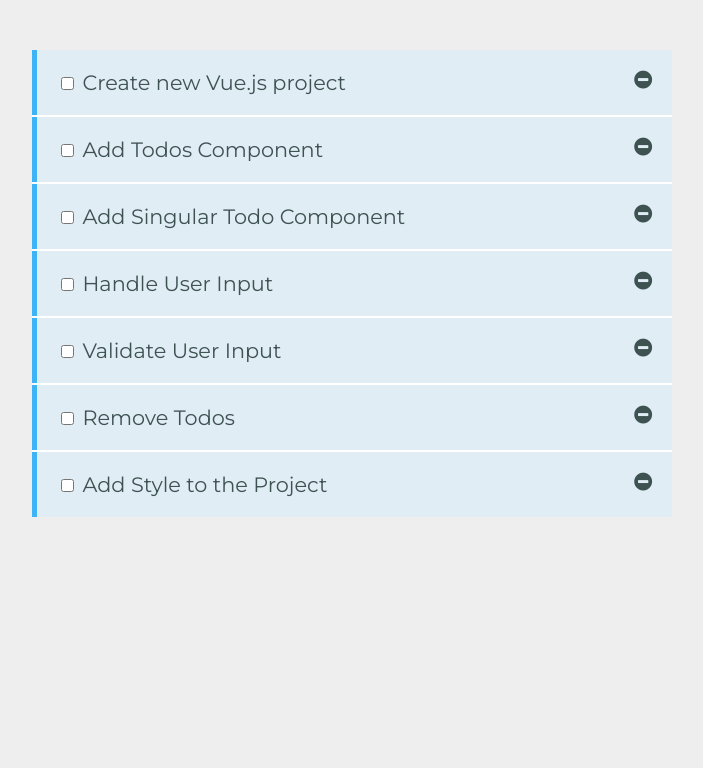
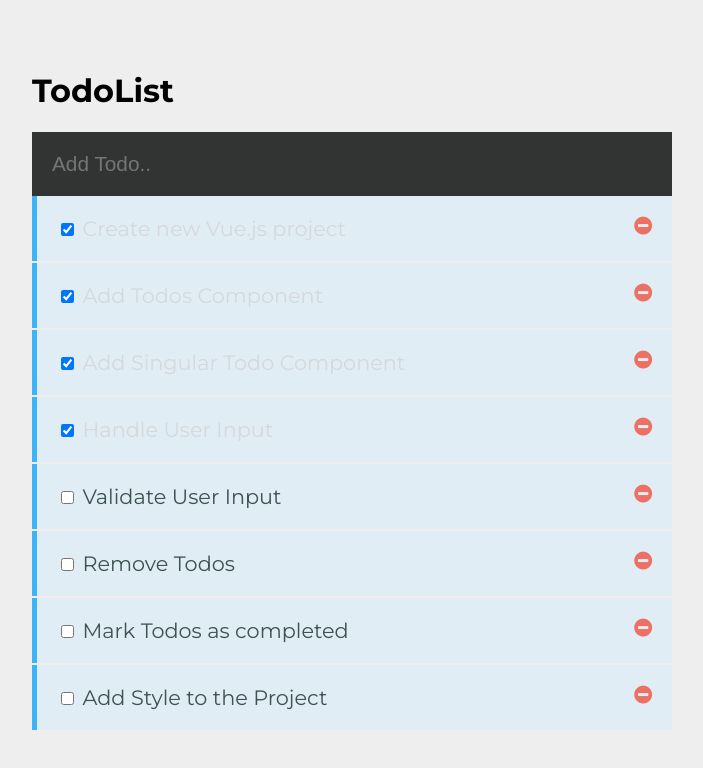
Before and after one commit to andrewr224/too-doo, a Vue app: page / in a window 1280 px wide. Shown: the top 768 px of the page, without its empty margins (288-991 px from the left). Built offline with nearby package versions, Linux system fonts and the light colour scheme; a small style sheet from the web is missing.

Commit message:
Handle User Input :fishing_pole_and_fish:

```diff
--- a/src/App.vue
+++ b/src/App.vue
@@ -1,14 +1,16 @@
 <template>
   <div id="app">
+    <h1>TodoList</h1>
+
     <Todos />
   </div>
 </template>
 
 <script>
-import Todos from './components/Todos'
+import Todos from "./components/Todos"
 
 export default {
-  name: 'app',
+  name: "app",
   components: {
     Todos
   }
@@ -16,9 +18,9 @@
 </script>
 
 <style>
-@import url('https://fonts.googleapis.com/css?family=Montserrat:400,700');
-@import "https://maxcdn.bootstrapcdn.com/font-awesome/4.7.0/css/font-awesome.min.css";
-@import "https://cdn.jsdelivr.net/npm/animate.css@3.5.1";
+@import url("https://fonts.googleapis.com/css?family=Montserrat:400,700");
+@import url("https://maxcdn.bootstrapcdn.com/font-awesome/4.7.0/css/font-awesome.min.css");
+@import url("https://cdn.jsdelivr.net/npm/animate.css@3.5.1");
 
 body {
   background-color: #EEEEEE;
--- /dev/null
+++ b/src/components/AddTodo.vue
@@ -0,0 +1,55 @@
+<template>
+<div class="add-todo">
+  <form @submit.prevent="addTodo">
+    <input name="title" v-model="title" type="text" placeholder="Add Todo.."/>
+  </form>
+</div>
+</template>
+
+<script>
+export default {
+  name: "AddTodo",
+  data() {
+    return {
+      title: ""
+    }
+  },
+  methods: {
+    addTodo(e) {
+      e.preventDefault()
+
+      const newTodo = {
+        title: this.title,
+        completed: false
+      }
+
+      this.title = ""
+
+      this.$emit("add-todo", newTodo)
+    }
+  }
+}
+</script>
+
+<style scoped>
+.add-todo {
+  background: #fff;
+}
+
+input {
+  width: calc(100% - 40px);
+  border: 0;
+  padding: 20px;
+  font-size: 1.3em;
+  background-color: #323333;
+  color: #687F7F;
+}
+
+.alert {
+  background: #fdf2ce;
+  font-weight: bold;
+  display: inline-block;
+  padding: 5px;
+  margin-top: -20px;
+}
+</style>
--- a/src/components/Todo.vue
+++ b/src/components/Todo.vue
@@ -1,8 +1,8 @@
 <template>
-<div class="todo">
+<div class="todo" v-bind:class="{'completed':todo.completed}">
   <li>
-    <input type="checkbox" v-on:change="markComplete">
-    {{ todo.todo }}
+    <input type="checkbox" v-on:change="markComplete" v-bind:checked="todo.completed">
+    {{ todo.title }}
     <i class="fa fa-minus-circle" v-on:click="remove"></i>
   </li>
 </div>
@@ -38,9 +38,14 @@
 i {
   float: right;
   cursor: pointer;
+  color: #EC7063;
+}
+
+input {
+  padding: 15px;
 }
 
 .completed {
-  text-decoration: line-through;
+  color: #D5D8DC;
 }
 </style>
--- a/src/components/Todos.vue
+++ b/src/components/Todos.vue
@@ -1,5 +1,7 @@
 <template>
-<div class="todos holder">
+<div class="todos">
+  <AddTodo v-on:add-todo="addTodo" />
+
   <ul :key="todo.id" v-for="todo in todos">
     <Todo :todo="todo" />
   </ul>
@@ -7,24 +9,32 @@
 </template>
 
 <script>
+import AddTodo from "./AddTodo"
 import Todo from "./Todo"
 
 export default {
   name: "Todos",
   components: {
+    AddTodo,
     Todo
   },
   data() {
     return {
       todos: [
-        { "todo": "Create new Vue.js project" },
-        { "todo": "Add Todos Component" },
-        { "todo": "Add Singular Todo Component" },
-        { "todo": "Handle User Input" },
-        { "todo": "Validate User Input" },
-        { "todo": "Remove Todos" },
-        { "todo": "Add Style to the Project" }
+        { "title": "Create new Vue.js project", "completed": true },
+        { "title": "Add Todos Component", "completed": true },
+        { "title": "Add Singular Todo Component", "completed": true },
+        { "title": "Handle User Input", "completed": true },
+        { "title": "Validate User Input", "completed": false },
+        { "title": "Remove Todos", "completed": false },
+        { "title": "Mark Todos as completed", "completed": false },
+        { "title": "Add Style to the Project", "completed": false }
       ]
+    }
+  },
+  methods: {
+    addTodo(newTodo) {
+      this.todos.push(newTodo)
     }
   }
 }
@@ -32,11 +42,6 @@
 
 <!-- Add "scoped" attribute to limit CSS to this component only -->
 <style scoped>
-
-.holder {
-  background: #fff;
-}
-
 ul {
   margin: 0;
   padding: 0;
@@ -52,21 +57,4 @@
 .container {
   box-shadow: 0px 0px 40px lightgray;
 }
-
-input {
-  width: calc(100% - 40px);
-  border: 0;
-  padding: 20px;
-  font-size: 1.3em;
-  background-color: #323333;
-  color: #687F7F;
-}
-
-.alert {
-  background: #fdf2ce;
-  font-weight: bold;
-  display: inline-block;
-  padding: 5px;
-  margin-top: -20px;
-}
 </style>
```
